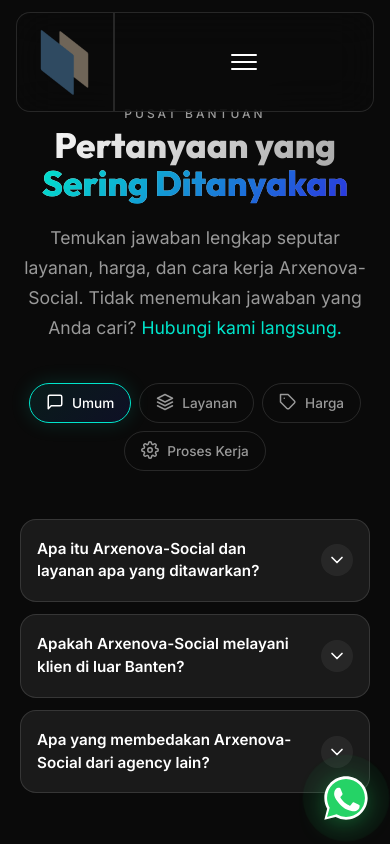
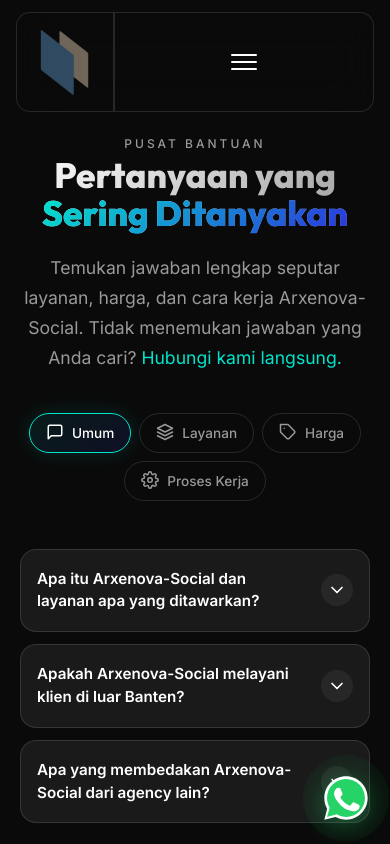
Before and after one commit to whatwouldciwdo/arxenova-social, a Next.js app: page /faq in a window 390 px wide. Shown: the top 844 px of the page. Built offline with nearby package versions, Linux system fonts and the light colour scheme.

Commit message:
fix: FAQ page navbar overlap - increase padding-top 120px to 160px

```diff
--- a/src/app/faq/FAQ.css
+++ b/src/app/faq/FAQ.css
@@ -4,7 +4,7 @@
 
 .faq-page {
   min-height: 100vh;
-  padding-top: 120px;
+  padding-top: 160px;
 }
 
 /* ----- Hero ----- */
@@ -307,7 +307,7 @@
 /* ----- Responsive ----- */
 @media (max-width: 768px) {
   .faq-page {
-    padding-top: 100px;
+    padding-top: 130px;
   }
 
   .faq-hero {
```
